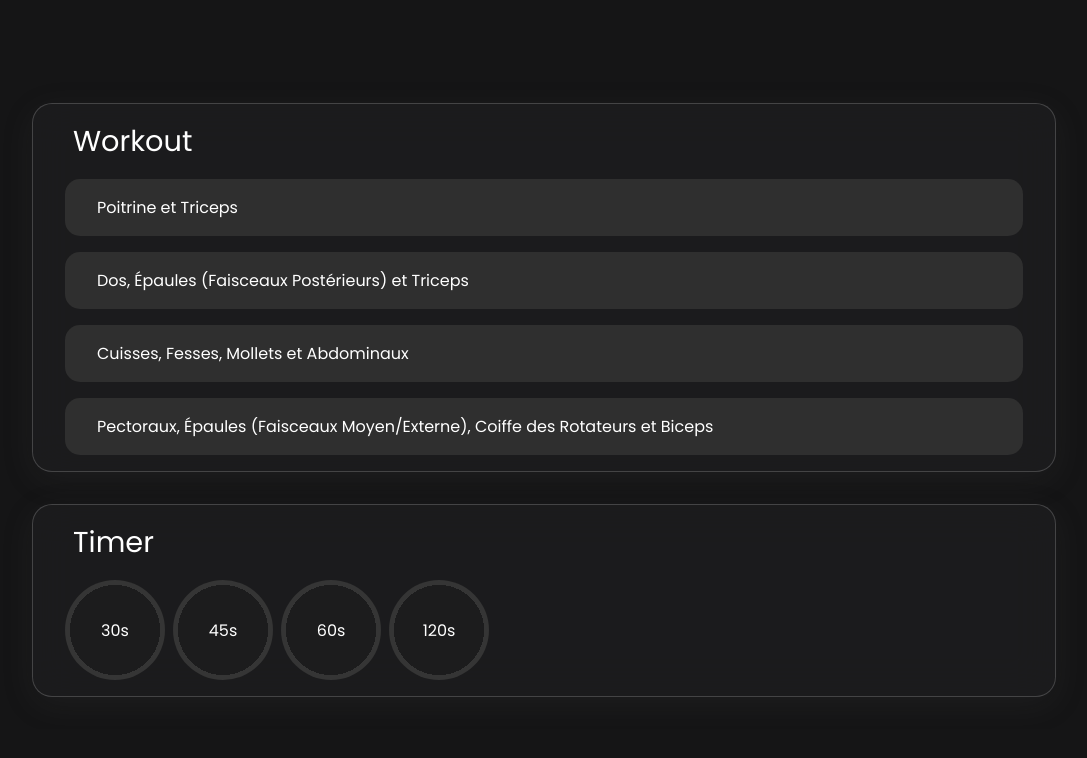
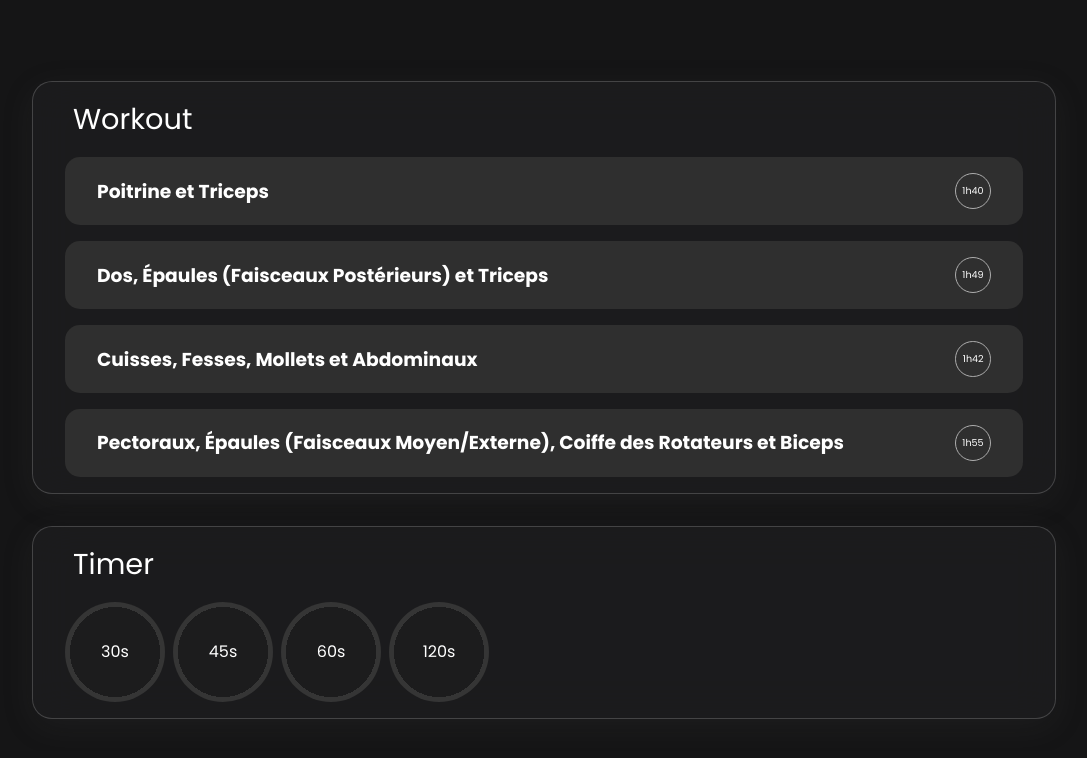
Before and after one commit to CyriGolo/muscle, a website built with Vite: page index.html in a window 1280 px wide. Shown: the whole page, without its empty margins (96-1183 px from the left). Built offline with nearby package versions, Linux system fonts and the light colour scheme; some icons are missing.

Commit message:
change program and update css

```diff
--- a/data.json
+++ b/data.json
@@ -439,21 +439,21 @@
                 },
                 {
                     "id": 3,
-                    "name": "Pompe surélevée lestée mains écartées",
+                    "name": "Développé incliné avec haltères",
                     "duration": 15,
                     "difficulty": "RPE 7",
                     "serie": 3,
-                    "repetition": "12-20",
+                    "repetition": "12-15",
                     "pause": 60,
                     "interval": 60
                 },
                 {
                     "id": 4,
-                    "name": "Écarté décliné avec haltères",
+                    "name": "Pull-over avec haltère",
                     "duration": 12,
                     "difficulty": "RPE 7",
                     "serie": 2,
-                    "repetition": "12-20",
+                    "repetition": "12-15",
                     "pause": 60,
                     "interval": 60
                 },
@@ -518,7 +518,7 @@
                     },
                     {
                         "id": 3,
-                        "name": "Pompe surélevée lestée mains écartées",
+                        "name": "Développé incliné avec haltères",
                         "duration": 6,
                         "difficulty": "RPE 7",
                         "serie": 2,
@@ -527,7 +527,7 @@
                     },
                     {
                         "id": 4,
-                        "name": "Écarté décliné avec haltères",
+                        "name": "Pull-over avec haltère",
                         "duration": 6,
                         "difficulty": "RPE 7",
                         "serie": 2,
--- a/main.js
+++ b/main.js
@@ -49,8 +49,11 @@ fetch('./data.json')
                 list.innerHTML += `
                     <li>
                         <details>
-                            <summary>${seance.name}</summary>
-                            <h5>
+                            <summary>
+                                <h3>${seance.name}</h3>
+                                <div class="duration">${Math.floor(seance.duration / 60) + "h" + seance.duration % 60}</div>
+                            </summary>
+                            <h5 class="quick-input">
                                 <input type="checkbox" class="checkbox-input quick-checkbox" id="${seance.id}">
                                 <label for="${seance.id}">
                                     <span class="checkbox"></span>
--- a/package.json
+++ b/package.json
@@ -10,5 +10,8 @@
   },
   "devDependencies": {
     "vite": "^5.1.4"
+  },
+  "dependencies": {
+    "pnpm": "^9.5.0"
   }
 }
--- a/style.css
+++ b/style.css
@@ -160,3 +160,36 @@ h5 {
 details ol:not(.hidden) + ol {
     display: none;
 }
+
+summary {
+    display: flex;
+    align-items: center;
+    justify-content: space-between;
+}
+
+.duration {
+    aspect-ratio : 1 / 1;
+    display: flex;
+    align-items: center;
+    border: 1px solid #adadad;
+    border-radius: 50%;
+    padding: .4rem;
+    font-size: .6rem;
+}
+
+.quick-input {
+    font-weight: 600;
+    background-color: #fff;
+    display: inline-flex;
+    color: #151516;
+    padding: .3rem;
+    border-radius: .2rem;
+}
+
+.quick-input .checkbox {
+    border: 1px solid #151516;
+}
+
+.quick-input .checkbox:after {
+    background-color: #151516;
+}
```
Also changed, not shown: 1 other file.
